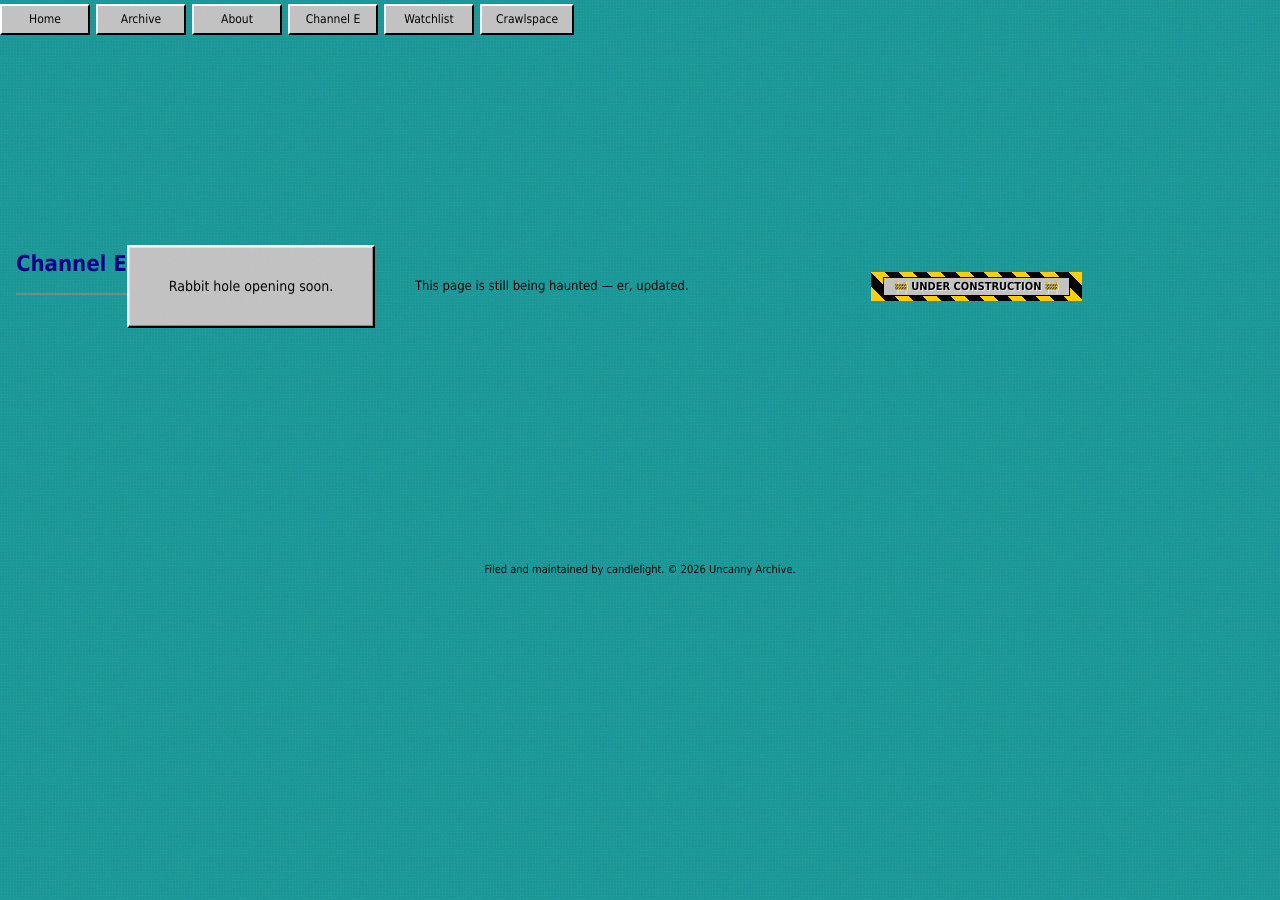
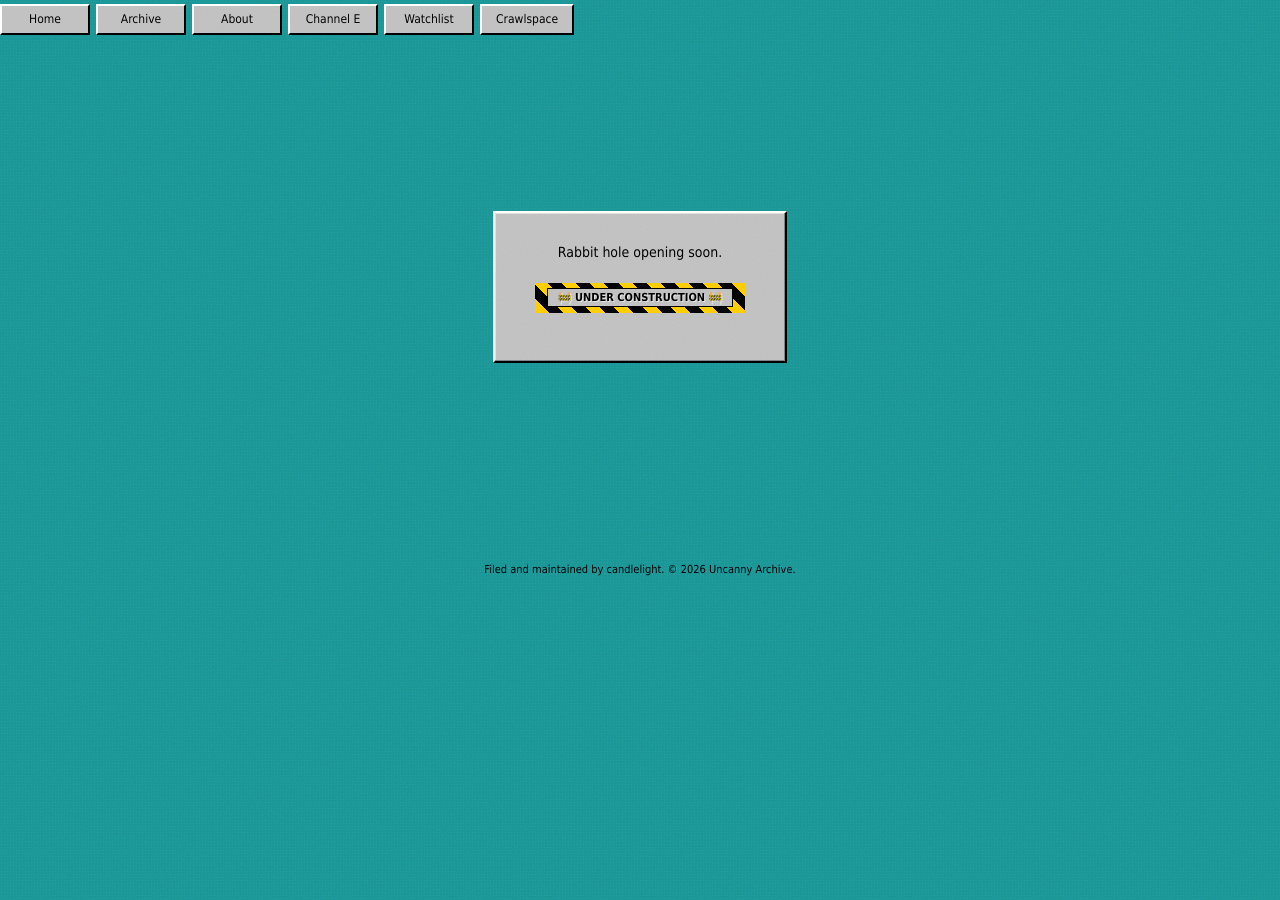
Before and after one commit to teaque278/uncannyarchive, a Jekyll site: the page built from essay.html, in a window 1280 px wide. Built offline with Jekyll 4.4.1, drawn with Linux system fonts in a browser that asks for light colours; some web fonts are replaced.

Commit message:
Update essay.html

```diff
--- a/essay.html
+++ b/essay.html
@@ -4,13 +4,10 @@ title: Channel E
 permalink: /essays/
 ---
 <section class="rabbit-hole">
-<h1 class="review__title">Channel E</h1>
   <div class="rabbit-hole__box">
     <p>Rabbit hole opening soon.</p>
+    <div class="construction-tape" style="margin-top: 20px;">
+      <span>🚧 UNDER CONSTRUCTION 🚧</span>
+    </div>
   </div>
-  <p><span class="blink">NEW!</span> This page is still being haunted — er, updated.</p>
-
-<div class="construction-tape">
-  <span>🚧 UNDER CONSTRUCTION 🚧</span>
-</div>
 </section>
```
